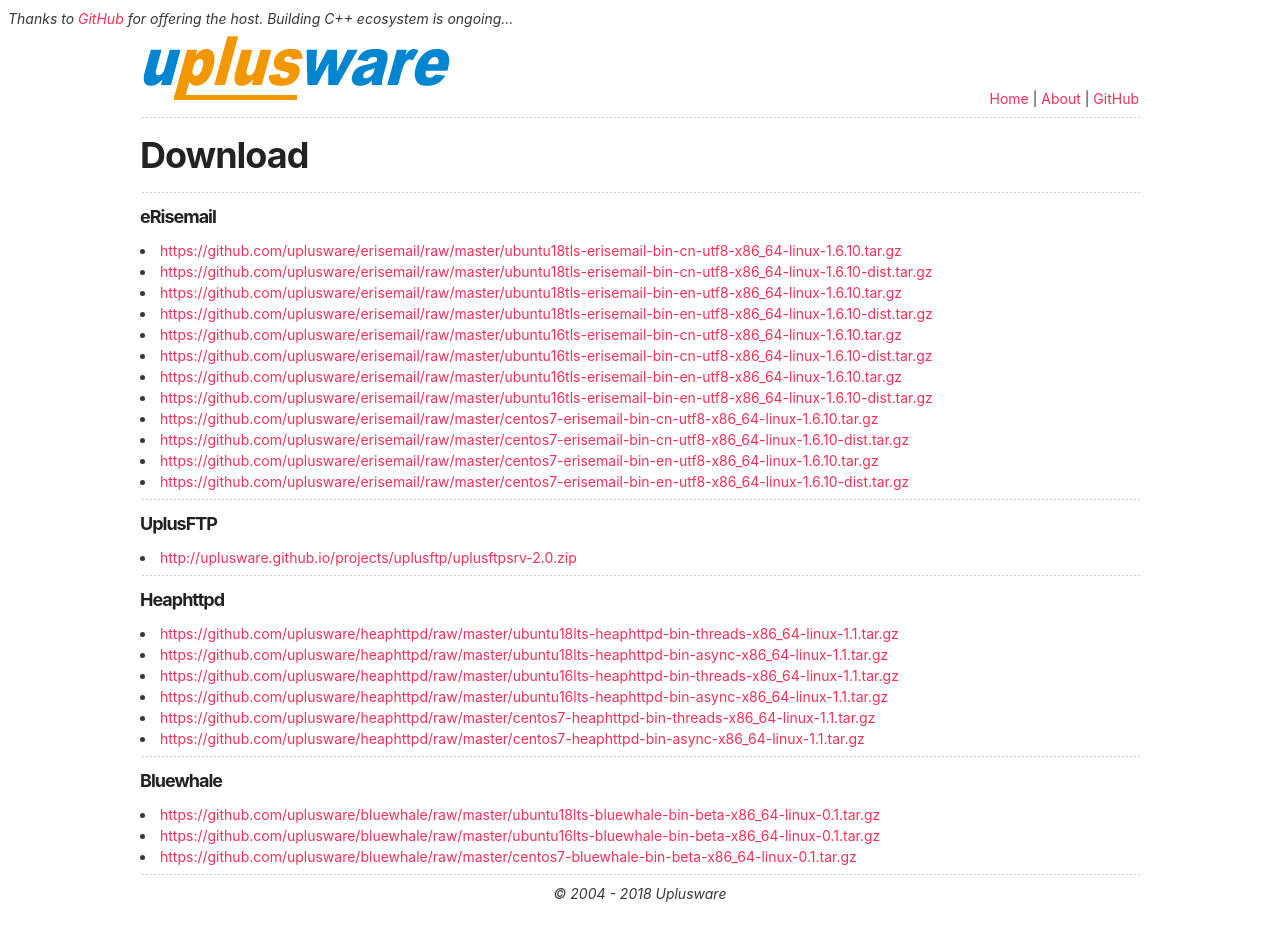
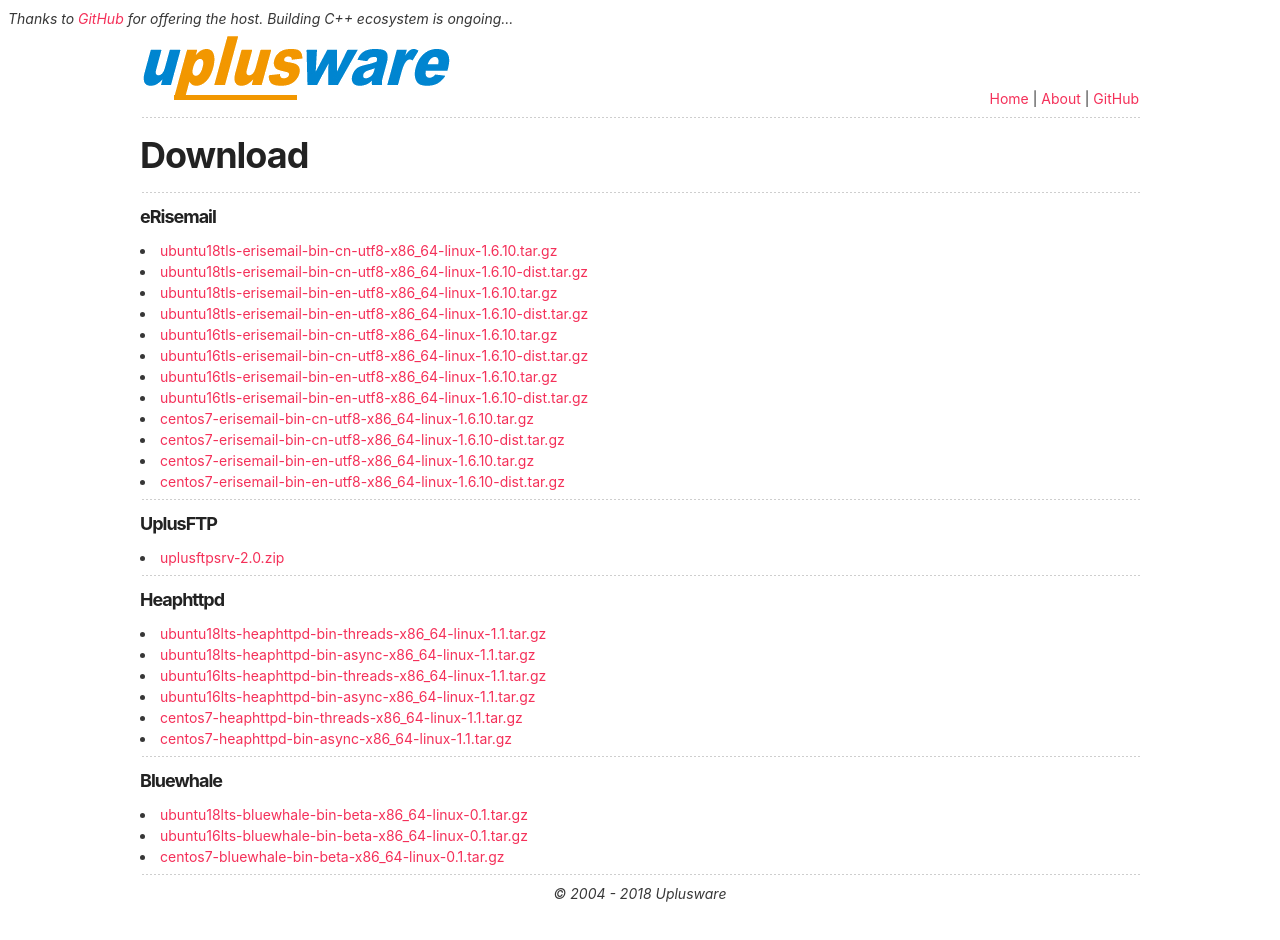
Before and after one commit to uplusware/uplusware.github.io, a Jekyll site: the page download.html, which Jekyll copies as it is, in a window 1280 px wide. Built offline with Jekyll 4.4.1, drawn with Linux system fonts in a browser that asks for light colours; some of the changed lines change nothing that is shown.

Commit message:
Update download.html

```diff
--- a/download.html
+++ b/download.html
@@ -21,34 +21,34 @@
 		<h1>Download</h1>
 		<hr>
         <h5><a id="erisemail-server" class="anchor" href="#erisemail-server" aria-hidden="true"><span class="octicon octicon-link"></span></a>eRisemail</h5>
-            <li><a href="https://github.com/uplusware/erisemail/raw/master/ubuntu18tls-erisemail-bin-cn-utf8-x86_64-linux-1.6.10.tar.gz">https://github.com/uplusware/erisemail/raw/master/ubuntu18tls-erisemail-bin-cn-utf8-x86_64-linux-1.6.10.tar.gz</a></li>
-			<li><a href="https://github.com/uplusware/erisemail/raw/master/ubuntu18tls-erisemail-bin-cn-utf8-x86_64-linux-1.6.10-dist.tar.gz">https://github.com/uplusware/erisemail/raw/master/ubuntu18tls-erisemail-bin-cn-utf8-x86_64-linux-1.6.10-dist.tar.gz</a></li>
-			<li><a href="https://github.com/uplusware/erisemail/raw/master/ubuntu18tls-erisemail-bin-en-utf8-x86_64-linux-1.6.10.tar.gz">https://github.com/uplusware/erisemail/raw/master/ubuntu18tls-erisemail-bin-en-utf8-x86_64-linux-1.6.10.tar.gz</a></li>
-			<li><a href="https://github.com/uplusware/erisemail/raw/master/ubuntu18tls-erisemail-bin-en-utf8-x86_64-linux-1.6.10-dist.tar.gz">https://github.com/uplusware/erisemail/raw/master/ubuntu18tls-erisemail-bin-en-utf8-x86_64-linux-1.6.10-dist.tar.gz</a></li>
-            <li><a href="https://github.com/uplusware/erisemail/raw/master/ubuntu16tls-erisemail-bin-cn-utf8-x86_64-linux-1.6.10.tar.gz">https://github.com/uplusware/erisemail/raw/master/ubuntu16tls-erisemail-bin-cn-utf8-x86_64-linux-1.6.10.tar.gz</a></li>
-			<li><a href="https://github.com/uplusware/erisemail/raw/master/ubuntu16tls-erisemail-bin-cn-utf8-x86_64-linux-1.6.10-dist.tar.gz">https://github.com/uplusware/erisemail/raw/master/ubuntu16tls-erisemail-bin-cn-utf8-x86_64-linux-1.6.10-dist.tar.gz</a></li>
-			<li><a href="https://github.com/uplusware/erisemail/raw/master/ubuntu16tls-erisemail-bin-en-utf8-x86_64-linux-1.6.10.tar.gz">https://github.com/uplusware/erisemail/raw/master/ubuntu16tls-erisemail-bin-en-utf8-x86_64-linux-1.6.10.tar.gz</a></li>
-			<li><a href="https://github.com/uplusware/erisemail/raw/master/ubuntu16tls-erisemail-bin-en-utf8-x86_64-linux-1.6.10-dist.tar.gz">https://github.com/uplusware/erisemail/raw/master/ubuntu16tls-erisemail-bin-en-utf8-x86_64-linux-1.6.10-dist.tar.gz</a></li>
-            <li><a href="https://github.com/uplusware/erisemail/raw/master/centos7-erisemail-bin-cn-utf8-x86_64-linux-1.6.10.tar.gz">https://github.com/uplusware/erisemail/raw/master/centos7-erisemail-bin-cn-utf8-x86_64-linux-1.6.10.tar.gz</a></li>
-			<li><a href="https://github.com/uplusware/erisemail/raw/master/centos7-erisemail-bin-cn-utf8-x86_64-linux-1.6.10-dist.tar.gz">https://github.com/uplusware/erisemail/raw/master/centos7-erisemail-bin-cn-utf8-x86_64-linux-1.6.10-dist.tar.gz</a></li>
-			<li><a href="https://github.com/uplusware/erisemail/raw/master/centos7-erisemail-bin-en-utf8-x86_64-linux-1.6.10.tar.gz">https://github.com/uplusware/erisemail/raw/master/centos7-erisemail-bin-en-utf8-x86_64-linux-1.6.10.tar.gz</a></li>
-			<li><a href="https://github.com/uplusware/erisemail/raw/master/centos7-erisemail-bin-en-utf8-x86_64-linux-1.6.10-dist.tar.gz">https://github.com/uplusware/erisemail/raw/master/centos7-erisemail-bin-en-utf8-x86_64-linux-1.6.10-dist.tar.gz</a></li>
+            <li><a href="https://github.com/uplusware/erisemail/raw/master/ubuntu18tls-erisemail-bin-cn-utf8-x86_64-linux-1.6.10.tar.gz">ubuntu18tls-erisemail-bin-cn-utf8-x86_64-linux-1.6.10.tar.gz</a></li>
+			<li><a href="https://github.com/uplusware/erisemail/raw/master/ubuntu18tls-erisemail-bin-cn-utf8-x86_64-linux-1.6.10-dist.tar.gz">ubuntu18tls-erisemail-bin-cn-utf8-x86_64-linux-1.6.10-dist.tar.gz</a></li>
+			<li><a href="https://github.com/uplusware/erisemail/raw/master/ubuntu18tls-erisemail-bin-en-utf8-x86_64-linux-1.6.10.tar.gz">ubuntu18tls-erisemail-bin-en-utf8-x86_64-linux-1.6.10.tar.gz</a></li>
+			<li><a href="https://github.com/uplusware/erisemail/raw/master/ubuntu18tls-erisemail-bin-en-utf8-x86_64-linux-1.6.10-dist.tar.gz">ubuntu18tls-erisemail-bin-en-utf8-x86_64-linux-1.6.10-dist.tar.gz</a></li>
+            <li><a href="https://github.com/uplusware/erisemail/raw/master/ubuntu16tls-erisemail-bin-cn-utf8-x86_64-linux-1.6.10.tar.gz">ubuntu16tls-erisemail-bin-cn-utf8-x86_64-linux-1.6.10.tar.gz</a></li>
+			<li><a href="https://github.com/uplusware/erisemail/raw/master/ubuntu16tls-erisemail-bin-cn-utf8-x86_64-linux-1.6.10-dist.tar.gz">ubuntu16tls-erisemail-bin-cn-utf8-x86_64-linux-1.6.10-dist.tar.gz</a></li>
+			<li><a href="https://github.com/uplusware/erisemail/raw/master/ubuntu16tls-erisemail-bin-en-utf8-x86_64-linux-1.6.10.tar.gz">ubuntu16tls-erisemail-bin-en-utf8-x86_64-linux-1.6.10.tar.gz</a></li>
+			<li><a href="https://github.com/uplusware/erisemail/raw/master/ubuntu16tls-erisemail-bin-en-utf8-x86_64-linux-1.6.10-dist.tar.gz">ubuntu16tls-erisemail-bin-en-utf8-x86_64-linux-1.6.10-dist.tar.gz</a></li>
+            <li><a href="https://github.com/uplusware/erisemail/raw/master/centos7-erisemail-bin-cn-utf8-x86_64-linux-1.6.10.tar.gz">centos7-erisemail-bin-cn-utf8-x86_64-linux-1.6.10.tar.gz</a></li>
+			<li><a href="https://github.com/uplusware/erisemail/raw/master/centos7-erisemail-bin-cn-utf8-x86_64-linux-1.6.10-dist.tar.gz">centos7-erisemail-bin-cn-utf8-x86_64-linux-1.6.10-dist.tar.gz</a></li>
+			<li><a href="https://github.com/uplusware/erisemail/raw/master/centos7-erisemail-bin-en-utf8-x86_64-linux-1.6.10.tar.gz">centos7-erisemail-bin-en-utf8-x86_64-linux-1.6.10.tar.gz</a></li>
+			<li><a href="https://github.com/uplusware/erisemail/raw/master/centos7-erisemail-bin-en-utf8-x86_64-linux-1.6.10-dist.tar.gz">centos7-erisemail-bin-en-utf8-x86_64-linux-1.6.10-dist.tar.gz</a></li>
 		<hr>
 		<h5><a id="uplusftp-server" class="anchor" href="#uplusftp-server" aria-hidden="true"><span class="octicon octicon-link"></span></a>UplusFTP</h5>
-		<li><a href="http://uplusware.github.io/projects/uplusftp/uplusftpsrv-2.0.zip">http://uplusware.github.io/projects/uplusftp/uplusftpsrv-2.0.zip</a></li>
+		<li><a href="http://uplusware.github.io/projects/uplusftp/uplusftpsrv-2.0.zip">uplusftpsrv-2.0.zip</a></li>
 		<hr>
 		<h5><a id="Heaphttpd-server" class="anchor" href="#Heaphttpd-server" aria-hidden="true"><span class="octicon octicon-link"></span></a>Heaphttpd</h5>
-            <li><a href="https://github.com/uplusware/heaphttpd/raw/master/ubuntu18lts-heaphttpd-bin-threads-x86_64-linux-1.1.tar.gz">https://github.com/uplusware/heaphttpd/raw/master/ubuntu18lts-heaphttpd-bin-threads-x86_64-linux-1.1.tar.gz</a></li>
-			<li><a href="https://github.com/uplusware/heaphttpd/raw/master/ubuntu18lts-heaphttpd-bin-async-x86_64-linux-1.1.tar.gz">https://github.com/uplusware/heaphttpd/raw/master/ubuntu18lts-heaphttpd-bin-async-x86_64-linux-1.1.tar.gz</a></li>
-			<li><a href="https://github.com/uplusware/heaphttpd/raw/master/ubuntu16lts-heaphttpd-bin-threads-x86_64-linux-1.1.tar.gz">https://github.com/uplusware/heaphttpd/raw/master/ubuntu16lts-heaphttpd-bin-threads-x86_64-linux-1.1.tar.gz</a></li>
-			<li><a href="https://github.com/uplusware/heaphttpd/raw/master/ubuntu16lts-heaphttpd-bin-async-x86_64-linux-1.1.tar.gz">https://github.com/uplusware/heaphttpd/raw/master/ubuntu16lts-heaphttpd-bin-async-x86_64-linux-1.1.tar.gz</a></li>
-			<li><a href="https://github.com/uplusware/heaphttpd/raw/master/centos7-heaphttpd-bin-threads-x86_64-linux-1.1.tar.gz">https://github.com/uplusware/heaphttpd/raw/master/centos7-heaphttpd-bin-threads-x86_64-linux-1.1.tar.gz</a></li>
-			<li><a href="https://github.com/uplusware/heaphttpd/raw/master/centos7-heaphttpd-bin-async-x86_64-linux-1.1.tar.gz">https://github.com/uplusware/heaphttpd/raw/master/centos7-heaphttpd-bin-async-x86_64-linux-1.1.tar.gz</a></li>
+            <li><a href="https://github.com/uplusware/heaphttpd/raw/master/ubuntu18lts-heaphttpd-bin-threads-x86_64-linux-1.1.tar.gz">ubuntu18lts-heaphttpd-bin-threads-x86_64-linux-1.1.tar.gz</a></li>
+			<li><a href="https://github.com/uplusware/heaphttpd/raw/master/ubuntu18lts-heaphttpd-bin-async-x86_64-linux-1.1.tar.gz">ubuntu18lts-heaphttpd-bin-async-x86_64-linux-1.1.tar.gz</a></li>
+			<li><a href="https://github.com/uplusware/heaphttpd/raw/master/ubuntu16lts-heaphttpd-bin-threads-x86_64-linux-1.1.tar.gz">ubuntu16lts-heaphttpd-bin-threads-x86_64-linux-1.1.tar.gz</a></li>
+			<li><a href="https://github.com/uplusware/heaphttpd/raw/master/ubuntu16lts-heaphttpd-bin-async-x86_64-linux-1.1.tar.gz">ubuntu16lts-heaphttpd-bin-async-x86_64-linux-1.1.tar.gz</a></li>
+			<li><a href="https://github.com/uplusware/heaphttpd/raw/master/centos7-heaphttpd-bin-threads-x86_64-linux-1.1.tar.gz">centos7-heaphttpd-bin-threads-x86_64-linux-1.1.tar.gz</a></li>
+			<li><a href="https://github.com/uplusware/heaphttpd/raw/master/centos7-heaphttpd-bin-async-x86_64-linux-1.1.tar.gz">centos7-heaphttpd-bin-async-x86_64-linux-1.1.tar.gz</a></li>
 		<hr>
         <h5><a id="Bluewhale-server" class="anchor" href="#Bluewhale-server" aria-hidden="true"><span class="octicon octicon-link"></span></a>Bluewhale</h5>
-            <li><a href="https://github.com/uplusware/bluewhale/raw/master/ubuntu18lts-bluewhale-bin-beta-x86_64-linux-0.1.tar.gz">https://github.com/uplusware/bluewhale/raw/master/ubuntu18lts-bluewhale-bin-beta-x86_64-linux-0.1.tar.gz</a></li>
-			<li><a href="https://github.com/uplusware/bluewhale/raw/master/ubuntu16lts-bluewhale-bin-beta-x86_64-linux-0.1.tar.gz">https://github.com/uplusware/bluewhale/raw/master/ubuntu16lts-bluewhale-bin-beta-x86_64-linux-0.1.tar.gz</a></li>
-            <li><a href="https://github.com/uplusware/bluewhale/raw/master/centos7-bluewhale-bin-beta-x86_64-linux-0.1.tar.gz">https://github.com/uplusware/bluewhale/raw/master/centos7-bluewhale-bin-beta-x86_64-linux-0.1.tar.gz</a></li>
+            <li><a href="https://github.com/uplusware/bluewhale/raw/master/ubuntu18lts-bluewhale-bin-beta-x86_64-linux-0.1.tar.gz">ubuntu18lts-bluewhale-bin-beta-x86_64-linux-0.1.tar.gz</a></li>
+		<li><a href="https://github.com/uplusware/bluewhale/raw/master/ubuntu16lts-bluewhale-bin-beta-x86_64-linux-0.1.tar.gz">ubuntu16lts-bluewhale-bin-beta-x86_64-linux-0.1.tar.gz</a></li>
+            <li><a href="https://github.com/uplusware/bluewhale/raw/master/centos7-bluewhale-bin-beta-x86_64-linux-0.1.tar.gz">centos7-bluewhale-bin-beta-x86_64-linux-0.1.tar.gz</a></li>
 		<hr>
 		<p align="center"><i>© 2004 - 2018 Uplusware</i></p>
 	</section>
```
